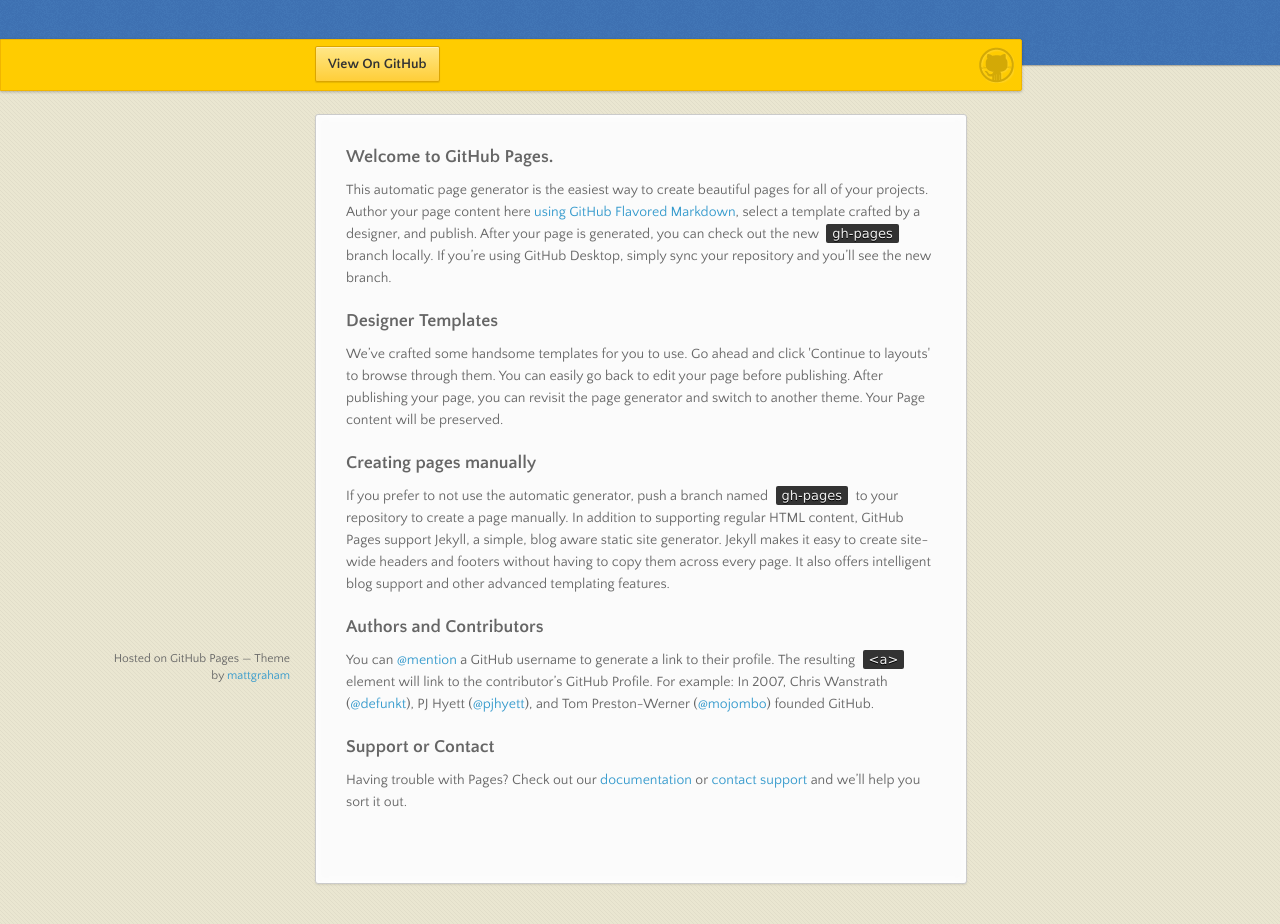
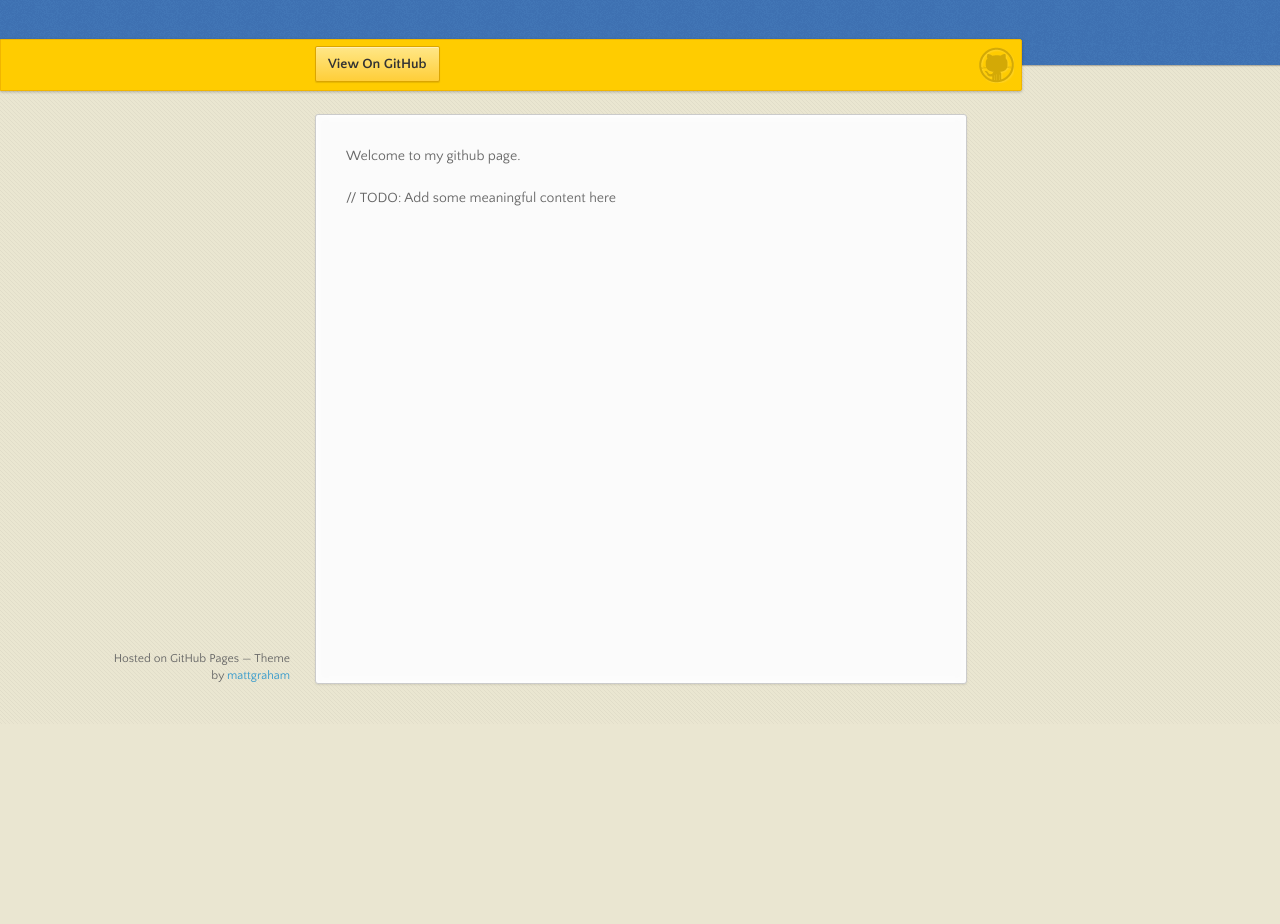
Before and after one commit to saurabhmithe/saurabhmithe.github.io, a plain HTML site: page index.html in a window 1280 px wide. Shown: the part 76-1000 px from the top of the page. After the commit the page ends 800 px from the top, so only its background shows below. Drawn offline with nearby package versions, Linux system fonts and the light colour scheme.

Commit message:
Replace master branch with page content via GitHub

```diff
--- a/index.html
+++ b/index.html
@@ -32,30 +32,9 @@
         <ul></ul>
       </nav>
       <section>
-        <h3>
-<a id="welcome-to-github-pages" class="anchor" href="#welcome-to-github-pages" aria-hidden="true"><span aria-hidden="true" class="octicon octicon-link"></span></a>Welcome to GitHub Pages.</h3>
+        <p>Welcome to my github page.</p>
 
-<p>This automatic page generator is the easiest way to create beautiful pages for all of your projects. Author your page content here <a href="https://guides.github.com/features/mastering-markdown/">using GitHub Flavored Markdown</a>, select a template crafted by a designer, and publish. After your page is generated, you can check out the new <code>gh-pages</code> branch locally. If you’re using GitHub Desktop, simply sync your repository and you’ll see the new branch.</p>
-
-<h3>
-<a id="designer-templates" class="anchor" href="#designer-templates" aria-hidden="true"><span aria-hidden="true" class="octicon octicon-link"></span></a>Designer Templates</h3>
-
-<p>We’ve crafted some handsome templates for you to use. Go ahead and click 'Continue to layouts' to browse through them. You can easily go back to edit your page before publishing. After publishing your page, you can revisit the page generator and switch to another theme. Your Page content will be preserved.</p>
-
-<h3>
-<a id="creating-pages-manually" class="anchor" href="#creating-pages-manually" aria-hidden="true"><span aria-hidden="true" class="octicon octicon-link"></span></a>Creating pages manually</h3>
-
-<p>If you prefer to not use the automatic generator, push a branch named <code>gh-pages</code> to your repository to create a page manually. In addition to supporting regular HTML content, GitHub Pages support Jekyll, a simple, blog aware static site generator. Jekyll makes it easy to create site-wide headers and footers without having to copy them across every page. It also offers intelligent blog support and other advanced templating features.</p>
-
-<h3>
-<a id="authors-and-contributors" class="anchor" href="#authors-and-contributors" aria-hidden="true"><span aria-hidden="true" class="octicon octicon-link"></span></a>Authors and Contributors</h3>
-
-<p>You can <a href="https://help.github.com/articles/basic-writing-and-formatting-syntax/#mentioning-users-and-teams" class="user-mention">@mention</a> a GitHub username to generate a link to their profile. The resulting <code>&lt;a&gt;</code> element will link to the contributor’s GitHub Profile. For example: In 2007, Chris Wanstrath (<a href="https://github.com/defunkt" class="user-mention">@defunkt</a>), PJ Hyett (<a href="https://github.com/pjhyett" class="user-mention">@pjhyett</a>), and Tom Preston-Werner (<a href="https://github.com/mojombo" class="user-mention">@mojombo</a>) founded GitHub.</p>
-
-<h3>
-<a id="support-or-contact" class="anchor" href="#support-or-contact" aria-hidden="true"><span aria-hidden="true" class="octicon octicon-link"></span></a>Support or Contact</h3>
-
-<p>Having trouble with Pages? Check out our <a href="https://help.github.com/pages">documentation</a> or <a href="https://github.com/contact">contact support</a> and we’ll help you sort it out.</p>
+<p>// TODO: Add some meaningful content here</p>
       </section>
       <footer>
         <p><small>Hosted on GitHub Pages &mdash; Theme by <a href="https://twitter.com/michigangraham">mattgraham</a></small></p>
```
Also changed, not shown: params.json (+1 -1 lines).
